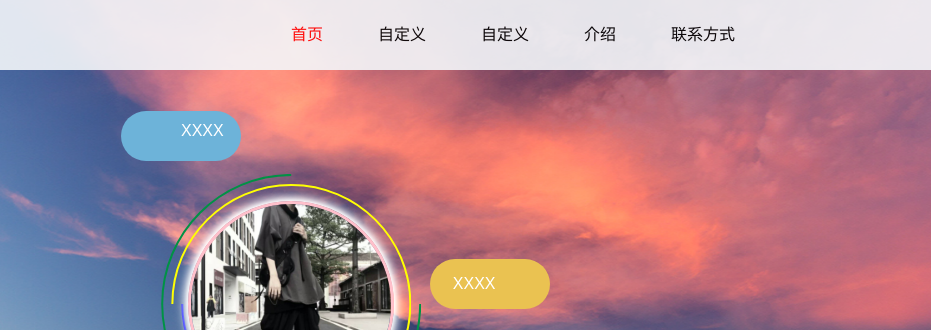
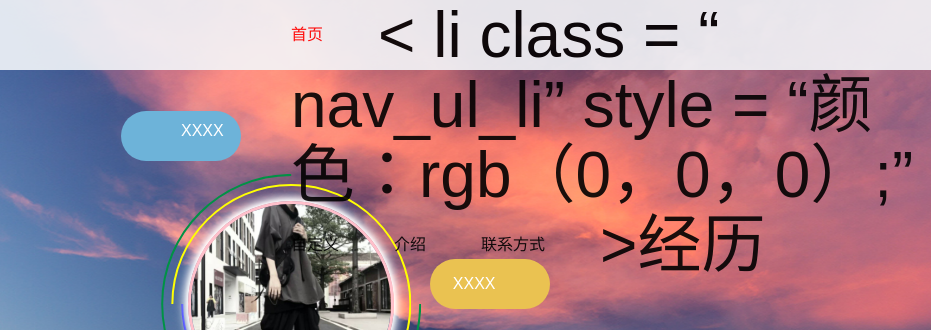
Before and after one commit to molin-safe/molin-safe.github.io, a plain HTML site: page index.html in a window 1280 px wide. Shown: the top 330 px of the page, 349-1280 px from the left. Drawn offline with Linux system fonts and the light colour scheme.

Commit message:
Update index.html

```diff
--- a/index.html
+++ b/index.html
@@ -34,7 +34,7 @@
              <nav class="head_nav">
                 <ul id="nav_ul">
                     <li class="nav_li_on nav_ul_li" style="color: red;">首页</li>
-                    <li class="nav_ul_li" style="color: rgb(0, 0, 0);">自定义</li>
+                    < li  class = “ nav_ul_li”  style = “颜色：rgb（0，0，0）;” >经历</ li >
                     <li class="nav_ul_li" style="color: rgb(0, 0, 0);">自定义</li>
                     <li class="nav_ul_li" style="color: rgb(0, 0, 0);">介绍</li>
                     <li class="nav_ul_li" style="color: rgb(0, 0, 0);">联系方式</li>
```
